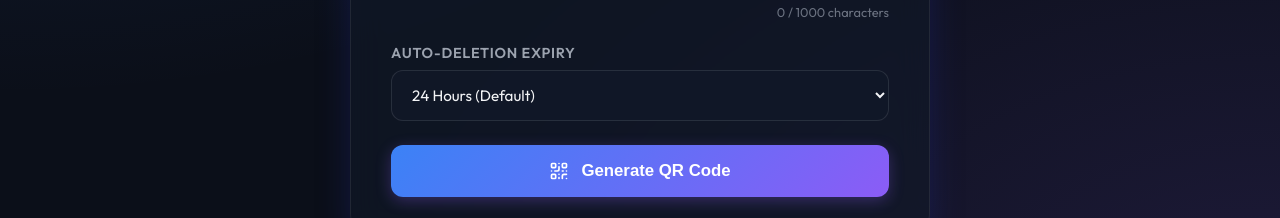
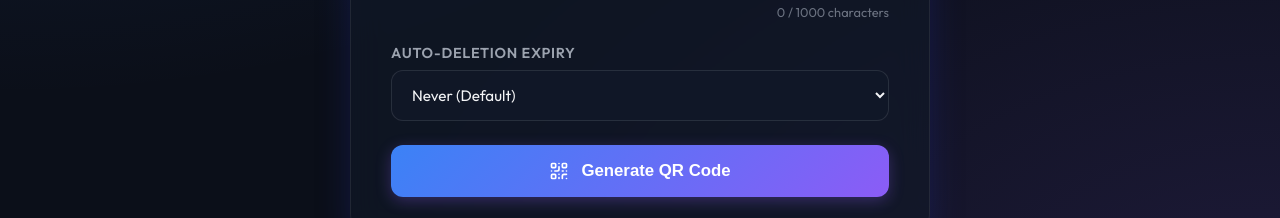
Before and after one commit to Rohith1112tech/QR, a React app in the folder frontend/: page / in a window 1280 px wide. Shown: the part 468-686 px from the top of the page. Built offline with nearby package versions, Linux system fonts and the light colour scheme; no server answers; the HTML template or start-up script is replaced by a standard one.

Commit message:
feat: make Never the default auto-deletion expiry option

```diff
--- a/frontend/src/pages/CreateQR.jsx
+++ b/frontend/src/pages/CreateQR.jsx
@@ -23,7 +23,7 @@ export default function CreateQR() {
   const [textContent, setTextContent] = useState('');
   const [file, setFile] = useState(null);
   const [previewUrl, setPreviewUrl] = useState('');
-  const [expiry, setExpiry] = useState('24'); // Default 24 hours
+  const [expiry, setExpiry] = useState('never'); // Default: Never
   const [isDragging, setIsDragging] = useState(false);
 
   const [loading, setLoading] = useState(false);
@@ -356,10 +356,10 @@ export default function CreateQR() {
               value={expiry}
               onChange={(e) => setExpiry(e.target.value)}
             >
+              <option value="never">Never (Default)</option>
               <option value="1">1 Hour</option>
-              <option value="24">24 Hours (Default)</option>
+              <option value="24">24 Hours</option>
               <option value="168">7 Days</option>
-              <option value="never">Never</option>
             </select>
           </div>
 
```
Also changed, not shown: 1 other file (tests, documents, lock files or other folders).
